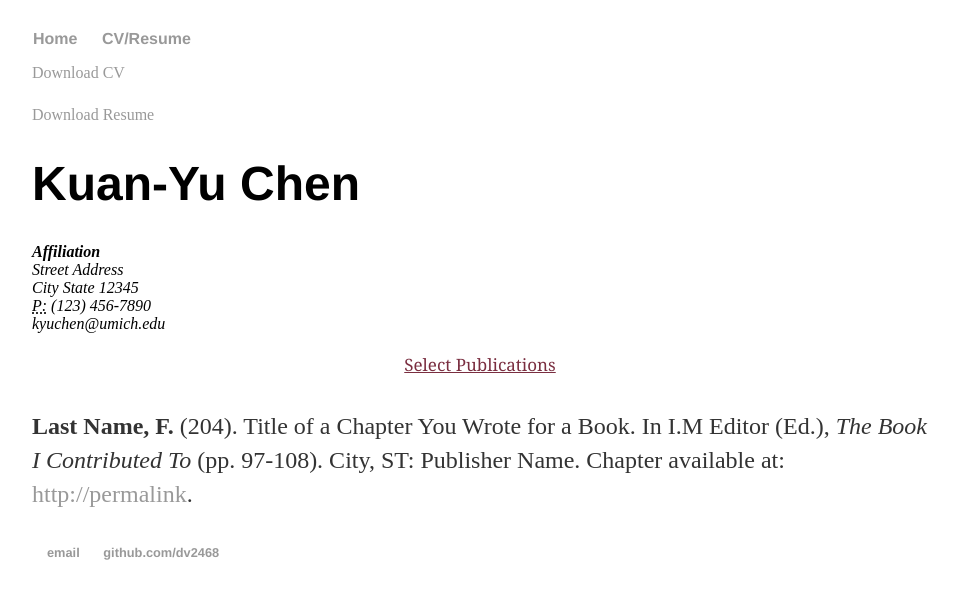
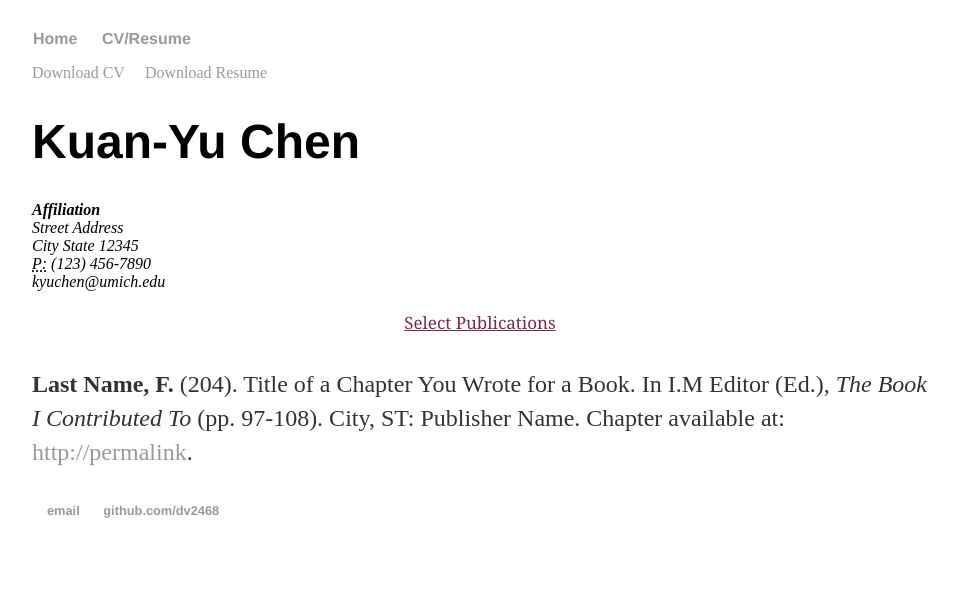
Before and after one commit to dv2468/dv2468.github.io, a Jekyll site: the page built from cv/index.html, in a window 1280 px wide. Shown: the top 599 px of the page, without its empty margins (160-1119 px from the left). Built offline with Jekyll 4.4.1, drawn with Linux system fonts in a browser that asks for light colours.

Commit message:
Update index.html

```diff
--- a/cv/index.html
+++ b/cv/index.html
@@ -4,7 +4,7 @@
 ---
 
 	<div class="cv">
-		<a href="https://dv2468.github.io/DataScienceIntern.pdf" target="_blank" class="download" title="Download CV as PDF">Download CV</a><p style="word-spacing: 2em;"> </p>
+		<a href="https://dv2468.github.io/DataScienceIntern.pdf" target="_blank" class="download" title="Download CV as PDF">Download CV</a>&ensp;&ensp;
 		<a href="https://dv2468.github.io/DataScienceIntern.pdf" target="_blank" class="download" title="Download Resume as PDF">Download Resume</a>
 		<h1>Kuan-Yu Chen</h1>
 		<address>
```
